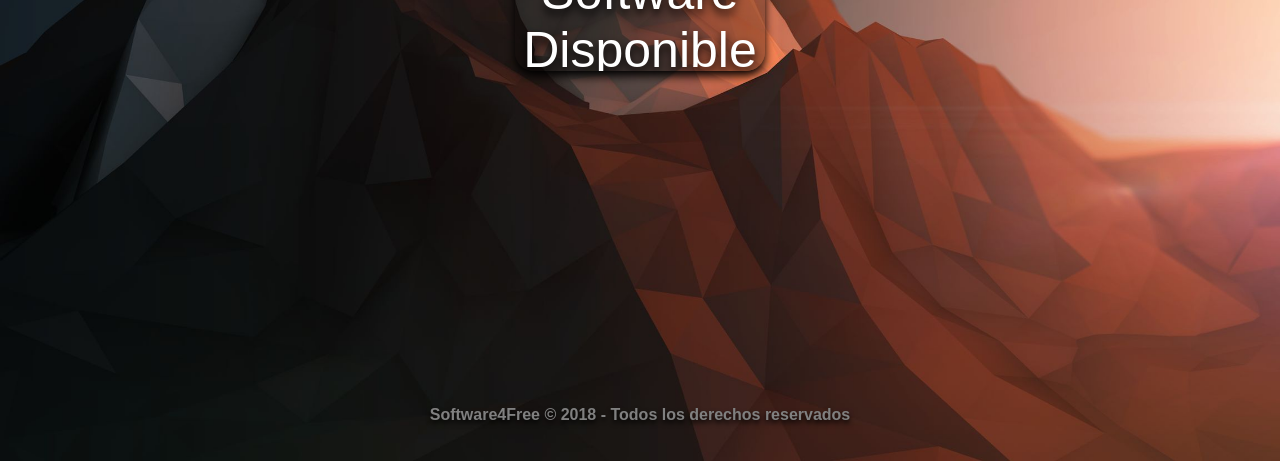
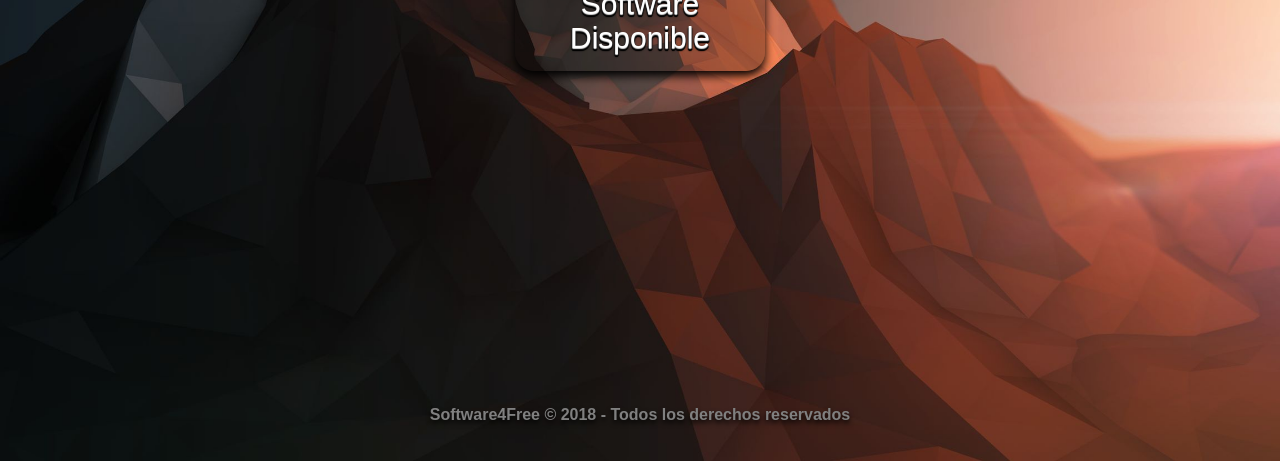
Before and after one commit to Software4Free/Software4Free.github.io, a plain HTML site: page index.html in a window 1280 px wide. Shown: the part 339-800 px from the top of the page. Drawn offline with nearby package versions, Linux system fonts and the light colour scheme; a web font is replaced by a local one.

Commit message:
Update estilos.css

```diff
--- a/estilos.css
+++ b/estilos.css
@@ -29,7 +29,20 @@ html, body {
   text-shadow: 0px 5px 10px #000;
   font-family: 'Arial';
   content: 'Software Disponible';
-  font-size: 50px;
+  font-size: 30px;
+  text-shadow: 0px 1px 1px #ddd,
+                     0px 2px 1px black,
+                     0px 3px 1px black,
+                     0px 1px 1px black,
+                     0px 2px 1px black,
+                     0px 2px 1px black,
+                     0px 2px 1px black,
+                     0px 2px 3px black,
+                     0px 2px 1px black,
+                     0px 2px 1px black,
+                     0px 2px 1px black,
+                     0px 2px 1px black,
+                     0px 2px 1px black;
 }
 .button:after, .button:before {
   content: 'Software Disponible';
@@ -45,7 +58,7 @@ html, body {
 .button:before {
   font-family: 'Ionicons';
   content: '\f2c9';
-  font-size: 30px;
+  font-size: 50px;
   top: 190%;
   text-shadow: 0px 1px 1px #ddd,
                      0px 2px 1px black,
```
